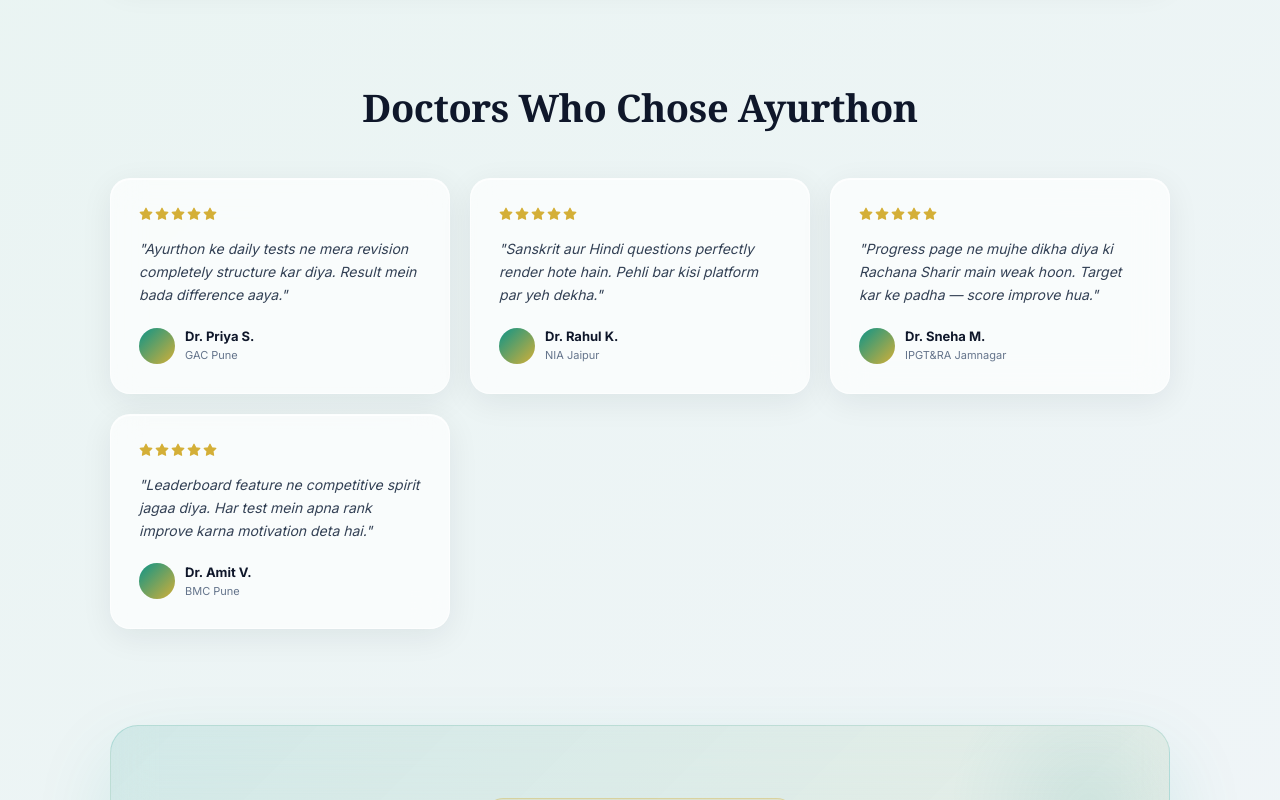
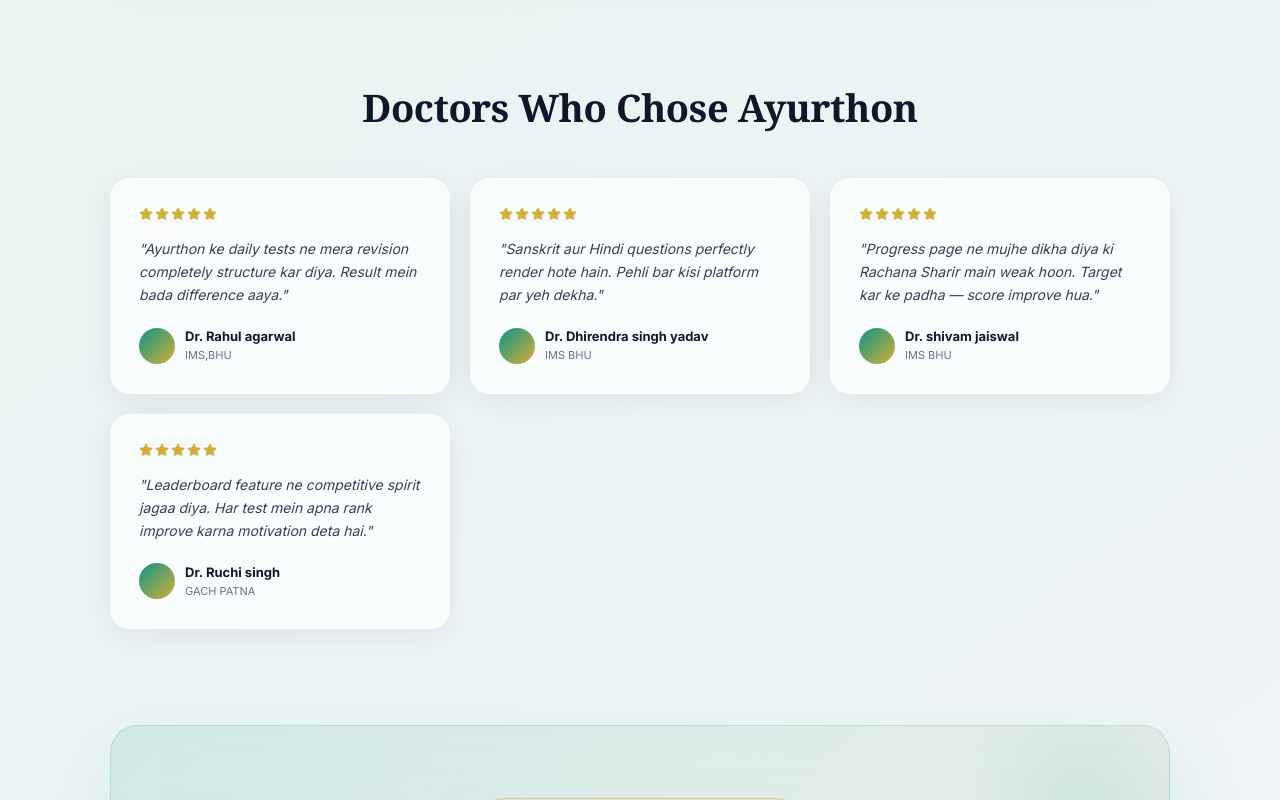
Before and after one commit to ujjwl-Ayurthon/ayurthon-frontend, a React (Vite) app: page / in a window 1280 px wide. Shown: the part 2522-3322 px from the top of the page. Built offline with nearby package versions, Linux system fonts and the light colour scheme; no server answers.

Commit message:
Update LandingPage.jsx

```diff
--- a/src/LandingPage.jsx
+++ b/src/LandingPage.jsx
@@ -18,8 +18,8 @@
 // STATS CONFIG — Edit values OR connect to API
 // ─────────────────────────────────────────────────────────────────────────────
 var statsData = [
-  { id: "students",  label: "Active Students",           value: "1,200+", icon: Users },
-  { id: "tests",     label: "Tests Conducted",           value: "340+",   icon: BookOpen },
+  { id: "students",  label: "Active Students",           value: "100+", icon: Users },
+  { id: "tests",     label: "Tests Conducted",           value: "100+",   icon: BookOpen },
   { id: "questions", label: "Question Bank",             value: "10,000+",icon: Target },
   { id: "accuracy",  label: "Avg. Accuracy Improvement", value: "38%",    icon: TrendingUp },
 ];
@@ -32,29 +32,29 @@
 var TESTIMONIALS = [
   {
     id: "t1",
-    name: "Dr. Priya S.",
-    college: "GAC Pune",
+    name: "Dr. Rahul agarwal",
+    college: "IMS,BHU",
     text: "Ayurthon ke daily tests ne mera revision completely structure kar diya. Result mein bada difference aaya.",
     stars: 5,
   },
   {
     id: "t2",
-    name: "Dr. Rahul K.",
-    college: "NIA Jaipur",
+    name: "Dr. Dhirendra singh yadav",
+    college: "IMS BHU",
     text: "Sanskrit aur Hindi questions perfectly render hote hain. Pehli bar kisi platform par yeh dekha.",
     stars: 5,
   },
   {
     id: "t3",
-    name: "Dr. Sneha M.",
-    college: "IPGT&RA Jamnagar",
+    name: "Dr. shivam jaiswal",
+    college: "IMS BHU",
     text: "Progress page ne mujhe dikha diya ki Rachana Sharir main weak hoon. Target kar ke padha — score improve hua.",
     stars: 5,
   },
   {
     id: "t4",
-    name: "Dr. Amit V.",
-    college: "BMC Pune",
+    name: "Dr. Ruchi singh",
+    college: "GACH PATNA",
     text: "Leaderboard feature ne competitive spirit jagaa diya. Har test mein apna rank improve karna motivation deta hai.",
     stars: 5,
   },
@@ -69,8 +69,8 @@
     { id: "b1", title: "Charak Samhita — BAMS 1st Year Notes", downloadUrl: "https://t.me/Ayurthon" },
     { id: "b2", title: "Sushrut Samhita — Complete Study Guide", downloadUrl: "https://t.me/Ayurthon" },
     { id: "b3", title: "Ashtang Hridayam — Key Points Summary", downloadUrl: "https://t.me/Ayurthon" },
-    { id: "b4", title: "Dravyaguna Vigyan — Quick Reference", downloadUrl: "https://t.me/Ayurthon" },
-    { id: "b5", title: "Rasashastra & Bhaishajya Kalpana Notes", downloadUrl: "https://t.me/Ayurthon" },
+    { id: "b4", title: "Dravyaguna,RSBK", downloadUrl: "https://t.me/Ayurthon" },
+    { id: "b5", title: "GYNAE ,PEDIA", downloadUrl: "https://t.me/Ayurthon" },
     { id: "b6", title: "Kriya Sharir — MCQ Bank (Subject-wise)", downloadUrl: "https://t.me/Ayurthon" },
     { id: "b7", title: "Rachana Sharir — Diagram Notes", downloadUrl: "https://t.me/Ayurthon" },
     { id: "b8", title: "Swasthavritta — Preventive Ayurveda Notes", downloadUrl: "https://t.me/Ayurthon" },
```
